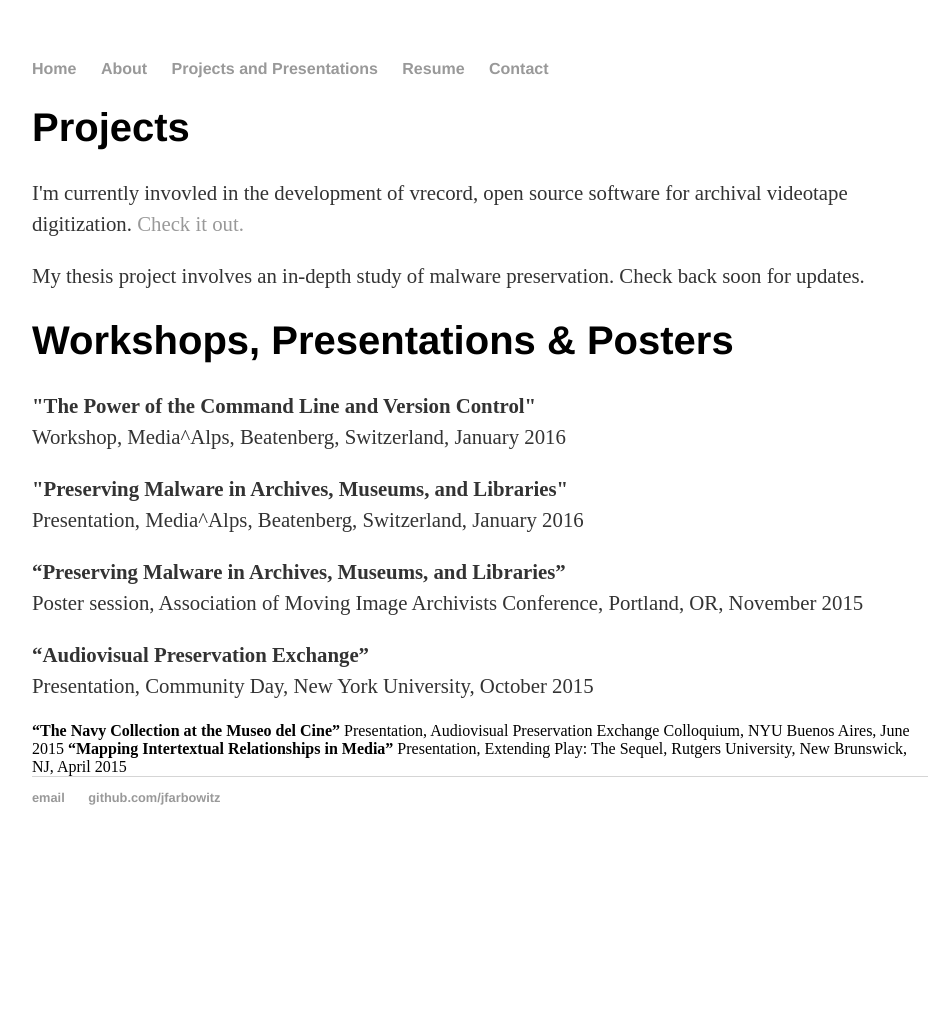
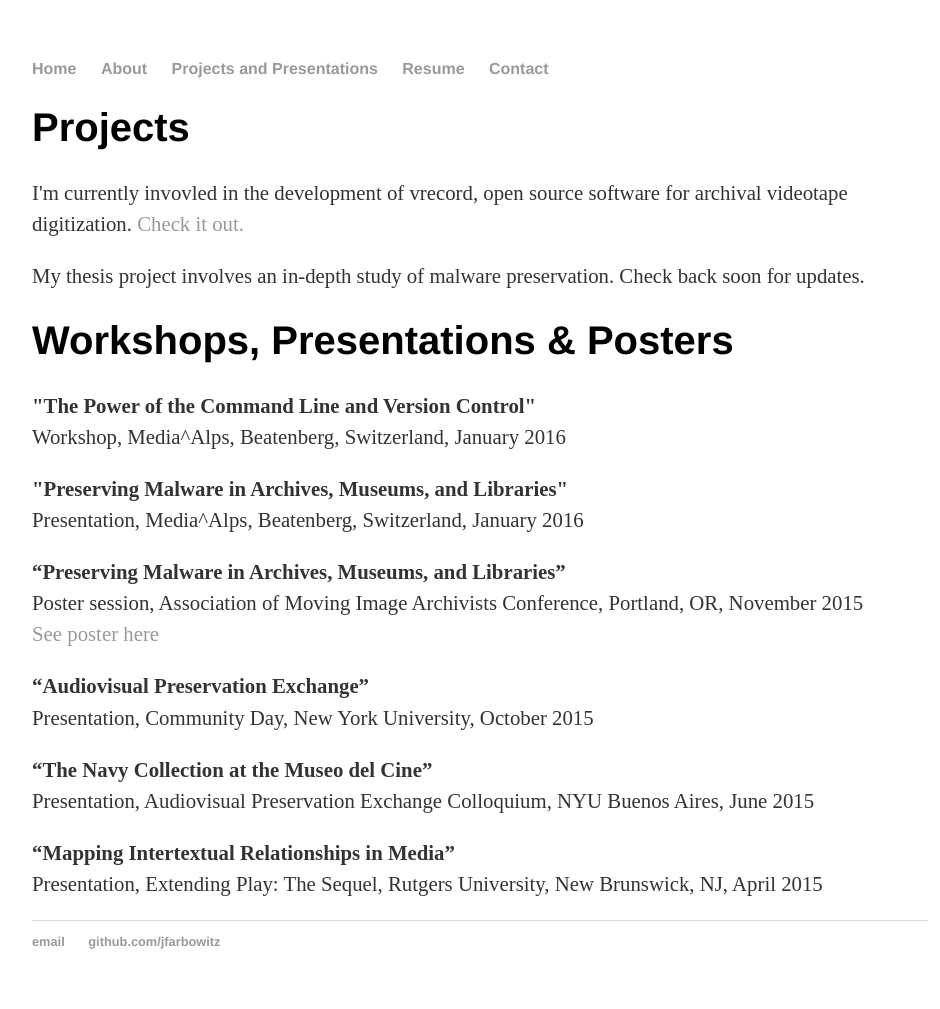
Before and after one commit to jfarbowitz/jfarbowitz.github.io, a Jekyll site: the page built from projects/index.html, in a window 1280 px wide. Shown: the whole page, without its empty margins (160-1100 px from the left). Built offline with Jekyll 4.4.1, drawn with Linux system fonts in a browser that asks for light colours; before the commit the page ends 900 px from its top, so only the background shows below that.

Commit message:
Update index.html

```diff
--- a/projects/index.html
+++ b/projects/index.html
@@ -16,11 +16,12 @@ title: Projects and Presentations
 	  <p><strong>"Preserving Malware in Archives, Museums, and Libraries"</strong><br>
 	  Presentation, Media^Alps, Beatenberg, Switzerland, January 2016</p>
 	  <p><strong>“Preserving Malware in Archives, Museums, and Libraries”</strong><br>
-	  Poster session, Association of Moving Image Archivists Conference, Portland, OR, November 2015</p>
+	  Poster session, Association of Moving Image Archivists Conference, Portland, OR, November 2015<br>
+	  <a href="jfarbowitz/github.io/images/poster_final.pdf" target=new >See poster here</a></p>
 <p><strong>“Audiovisual Preservation Exchange”</strong><br>
 Presentation, Community Day, New York University, October 2015</p>
-<strong>“The Navy Collection at the Museo del Cine”</strong>
-Presentation, Audiovisual Preservation Exchange Colloquium, NYU Buenos Aires, June 2015
-<strong>“Mapping Intertextual Relationships in Media”</strong>
-Presentation, Extending Play: The Sequel, Rutgers University, New Brunswick, NJ, April 2015
+<p><strong>“The Navy Collection at the Museo del Cine”</strong><br>
+Presentation, Audiovisual Preservation Exchange Colloquium, NYU Buenos Aires, June 2015</p>
+<p><strong>“Mapping Intertextual Relationships in Media”</strong><br>
+Presentation, Extending Play: The Sequel, Rutgers University, New Brunswick, NJ, April 2015</p>
 	</div>
```
